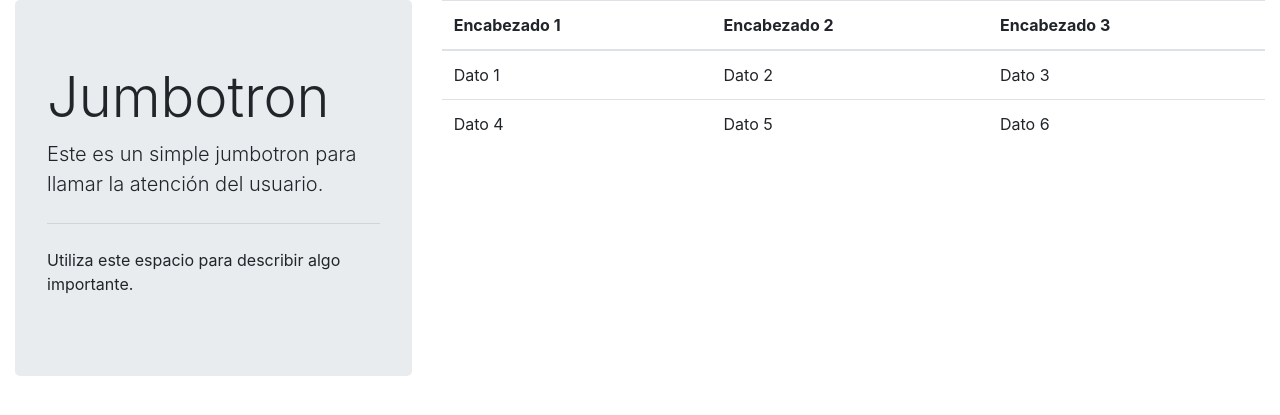
After one commit to ricardoqsx/agenda, a Flask app: page /test1 in a window 1280 px wide. The commit adds this page. Shown: the top 415 px of the page. Run offline with Flask 3, Linux system fonts and the light colour scheme; some libraries are stand-ins or nearby versions.

Commit message:
se modifica el layout para 2 columnas, se crea ruta para testing

```diff
--- a/app/app.py
+++ b/app/app.py
@@ -10,6 +10,10 @@ def index():
     dbquery=db.query()
     return render_template('index.html', dbquery=dbquery)
 
+@app.route('/test1')
+def test1():
+    return render_template('test1.html')
+
 
 if __name__ == '__main__':
     app.run(debug=True, host='0.0.0.0', port='5000')
--- /dev/null
+++ b/app/templates/test1.html
@@ -0,0 +1,61 @@
+<!DOCTYPE html>
+<html lang="es">
+<head>
+    <meta charset="UTF-8">
+    <meta name="viewport" content="width=device-width, initial-scale=1.0">
+    <link href="https://stackpath.bootstrapcdn.com/bootstrap/4.5.2/css/bootstrap.min.css" rel="stylesheet">
+    <title>Jumbotron y Tabla</title>
+    <style>
+        .scrollable-table {
+            height: 400px; /* Ajusta la altura según sea necesario */
+            overflow-y: auto; /* Habilita el scroll vertical */
+        }
+    </style>
+</head>
+<body>
+
+<div class="container-fluid">
+    <div class="row">
+        <div class="col-md-4">
+            <div class="jumbotron">
+                <h1 class="display-4">Jumbotron</h1>
+                <p class="lead">Este es un simple jumbotron para llamar la atención del usuario.</p>
+                <hr class="my-4">
+                <p>Utiliza este espacio para describir algo importante.</p>
+            </div>
+        </div>
+        <div class="col-md-8">
+            <div class="scrollable-table">
+                <table class="table">
+                    <thead>
+                        <tr>
+                            <th>Encabezado 1</th>
+                            <th>Encabezado 2</th>
+                            <th>Encabezado 3</th>
+                        </tr>
+                    </thead>
+                    <tbody>
+                        <!-- Agrega filas de ejemplo -->
+                        <tr>
+                            <td>Dato 1</td>
+                            <td>Dato 2</td>
+                            <td>Dato 3</td>
+                        </tr>
+                        <tr>
+                            <td>Dato 4</td>
+                            <td>Dato 5</td>
+                            <td>Dato 6</td>
+                        </tr>
+                        <!-- Repite según sea necesario -->
+                    </tbody>
+                </table>
+            </div>
+        </div>
+    </div>
+</div>
+
+<script src="https://code.jquery.com/jquery-3.5.1.slim.min.js"></script>
+<script src="https://cdn.jsdelivr.net/npm/@popperjs/core@2.9.2/dist/umd/popper.min.js"></script>
+<script src="https://stackpath.bootstrapcdn.com/bootstrap/4.5.2/js/bootstrap.min.js"></script>
+</body>
+</html>
```
Also changed, not shown: app/static/main.css (+8 -1 lines), app/templates/index.html (+10 -4 lines), app/templates/layout.html (+6 -4 lines).
